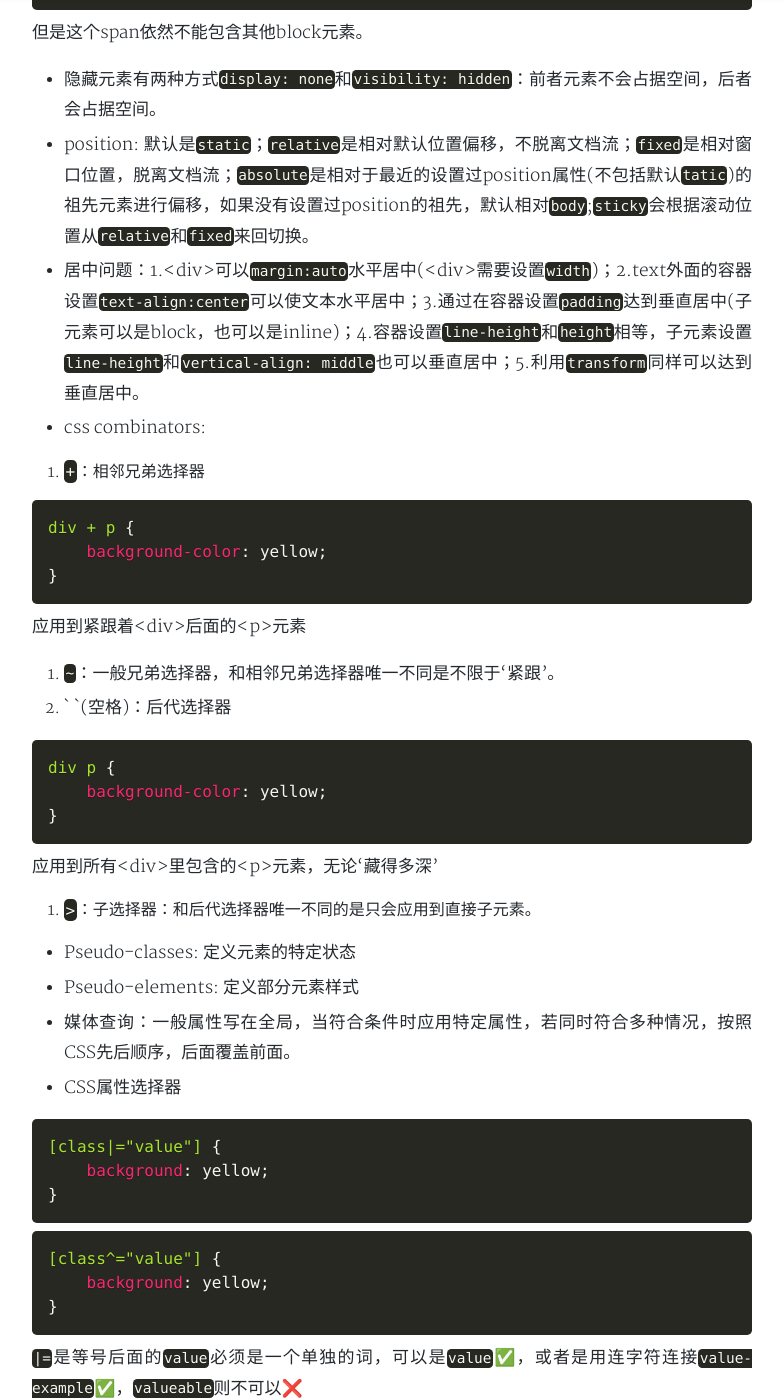
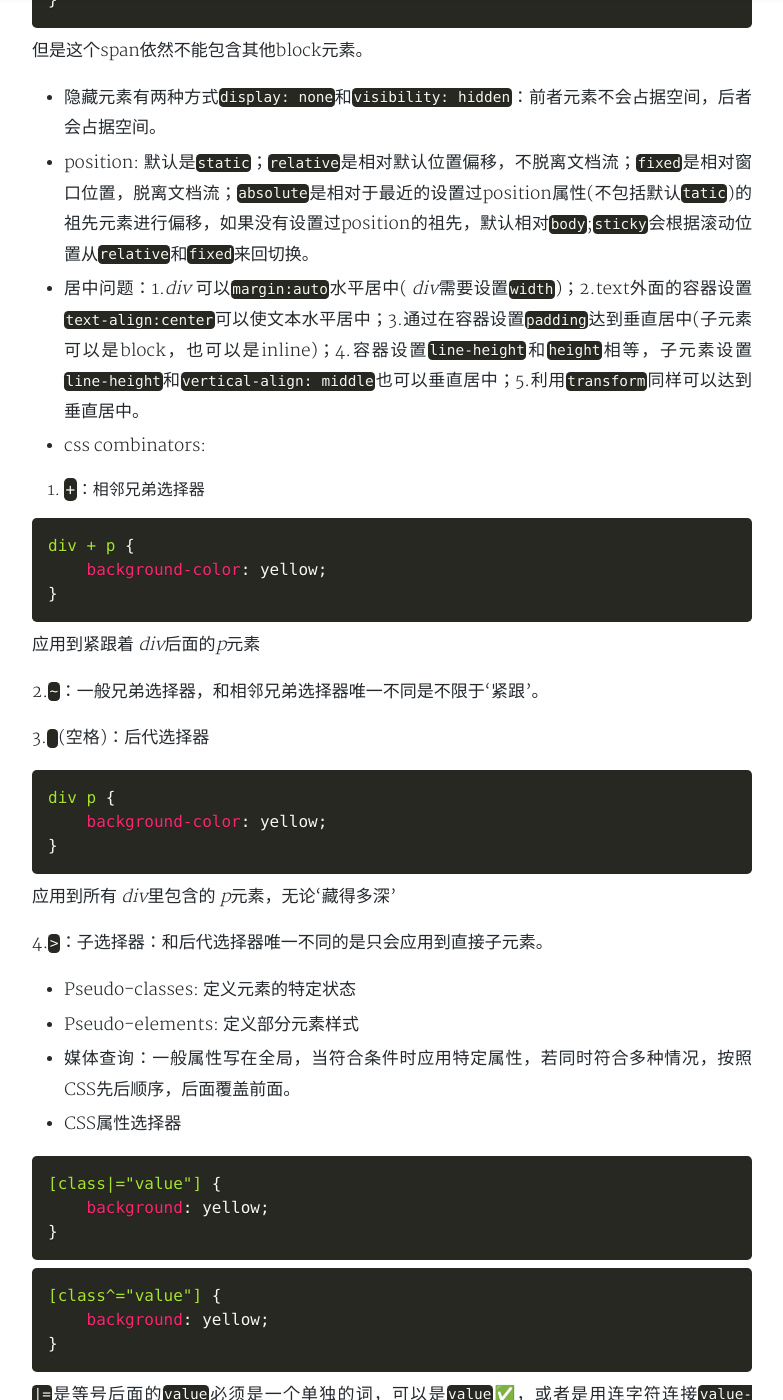
Before and after one commit to fattypiggy/fattypiggy.github.io, a Jekyll site: the page built from _posts/2018-09-10-css-notebook.md, in a window 1280 px wide and 1400 px high, scrolled down 1614 px. Shown: the whole window, without its empty margins (248-1031 px from the left). Built offline with Jekyll 4.4.1, drawn with Linux system fonts in a browser that asks for light colours; nearby versions of some CDN libraries; comment, search, counter and statistics services are not loaded; a style sheet for code colours, icons or effects is not loaded; part of the change alters nothing that is shown.

````diff
--- a/_posts/2018-09-10-css-notebook.md
+++ b/_posts/2018-09-10-css-notebook.md
@@ -21,7 +21,7 @@ tags: [CSS]
 
 **CSS**(Cascading Style Sheets)，最新版为CSS3。近年来，随着移动互联网的蓬勃发展，CSS的内容也越来越多，标准的支持度也越来越高。所以记录一点tips和高级部分供自己日后复习巩固。
 
-## Notes
+# Notes
 
 * id和class命名不能以数字开头
 
@@ -55,7 +55,7 @@ span {
 
 * position: 默认是`static`；`relative`是相对默认位置偏移，不脱离文档流；`fixed`是相对窗口位置，脱离文档流；`absolute`是相对于最近的设置过position属性(不包括默认`tatic`)的祖先元素进行偏移，如果没有设置过position的祖先，默认相对`body`;`sticky`会根据滚动位置从`relative`和`fixed`来回切换。
 
-* 居中问题：1.<div>可以`margin:auto`水平居中(<div>需要设置`width`)；2.text外面的容器设置`text-align:center`可以使文本水平居中；3.通过在容器设置`padding`达到垂直居中(子元素可以是block，也可以是inline)；4.容器设置`line-height`和`height`相等，子元素设置`line-height`和`vertical-align: middle`也可以垂直居中；5.利用`transform`同样可以达到垂直居中。
+* 居中问题：1.*div* 可以`margin:auto`水平居中( *div*需要设置`width`)；2.text外面的容器设置`text-align:center`可以使文本水平居中；3.通过在容器设置`padding`达到垂直居中(子元素可以是block，也可以是inline)；4.容器设置`line-height`和`height`相等，子元素设置`line-height`和`vertical-align: middle`也可以垂直居中；5.利用`transform`同样可以达到垂直居中。
 
 * css combinators:
 
@@ -67,11 +67,11 @@ div + p {
 }
 ```
 
-应用到紧跟着<div>后面的<p>元素
+应用到紧跟着 *div*后面的*p*元素
 
-2. `~`：一般兄弟选择器，和相邻兄弟选择器唯一不同是不限于‘紧跟’。
+2.`~`：一般兄弟选择器，和相邻兄弟选择器唯一不同是不限于‘紧跟’。
 
-3. ` `(空格)：后代选择器
+3.` `(空格)：后代选择器
 
 ```CSS
 div p {
@@ -79,9 +79,9 @@ div p {
 }
 ```
 
-应用到所有<div>里包含的<p>元素，无论‘藏得多深’
+应用到所有 *div*里包含的 *p*元素，无论‘藏得多深’
 
-4. `>`：子选择器：和后代选择器唯一不同的是只会应用到直接子元素。
+4.`>`：子选择器：和后代选择器唯一不同的是只会应用到直接子元素。
 
 * Pseudo-classes: 定义元素的特定状态
 
````
